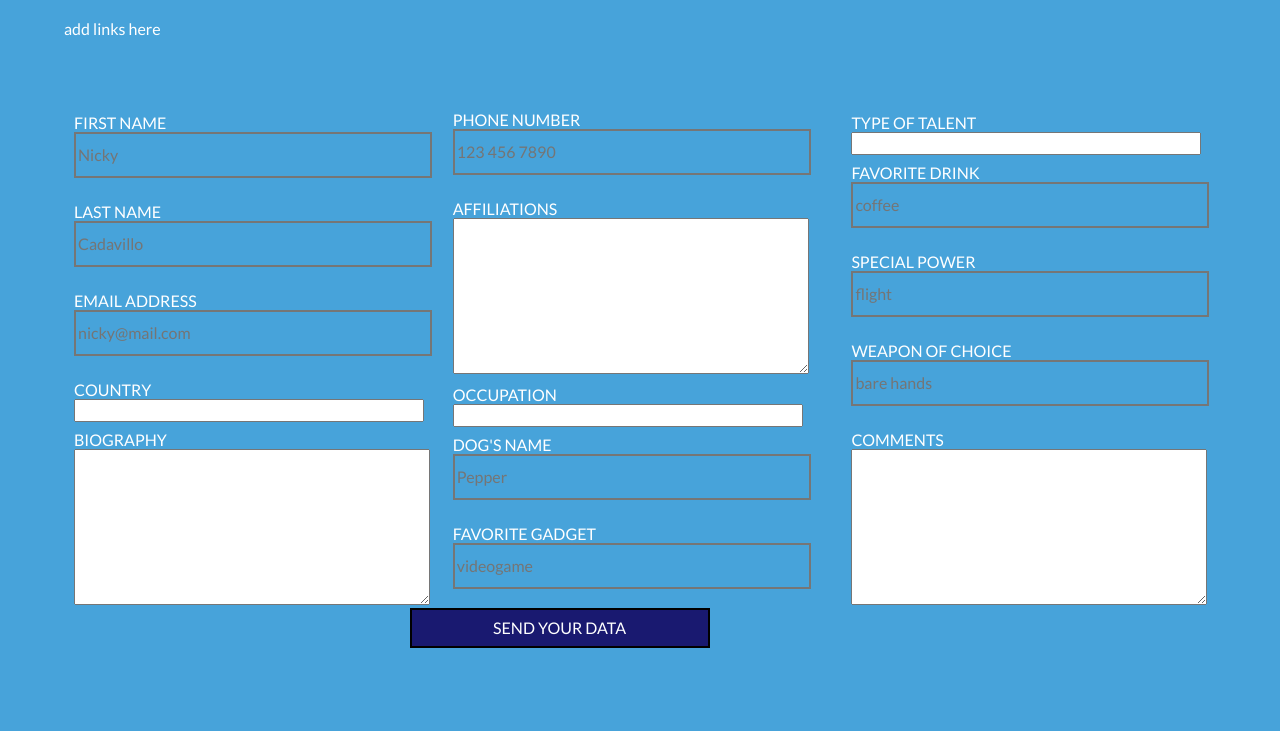
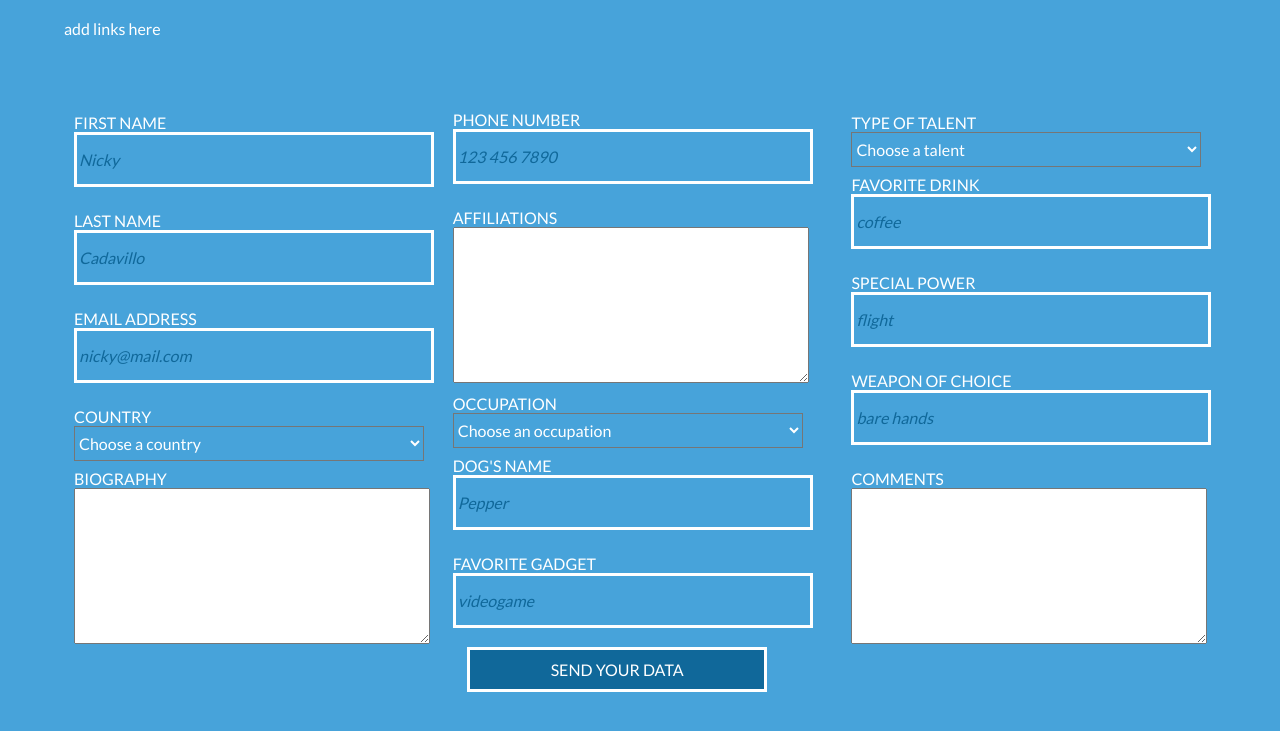
Before and after one commit to nickycadavillo/MultiColumnForm, a plain HTML site: page index.html in a window 1280 px wide. Shown: the part 63-794 px from the top of the page. Drawn offline with Linux system fonts and the light colour scheme; files whose address does not match are found by name.

Commit message:
changing colors and input styling

```diff
--- a/assets/css/styles.css
+++ b/assets/css/styles.css
@@ -11,12 +11,12 @@ header {
   margin-bottom: 5%;
 }
 
-form {
+form { /* container for the entire form*/
   width: 90%;
   margin-left: 5%;
 }
 
-div {
+div { /*container for each column*/
   width: 30%;
   margin-left: 10px;
   display: inline-block;
@@ -45,23 +45,36 @@ label {
 
 input{
   width: 350px;
-  height: 40px;
+  height: 45px;
   background-color: #47a3da;
+  border: 3px;
   border-style: solid; /* gets rid of ugly bevel: http://stackoverflow.com/questions/12791631/remove-inner-shadow-of-text-input*/
   margin-bottom: 1em;
+  padding: 2px;
+}
 
+input:focus{
+  color: #10689a;
+}
+
+::-webkit-input-placeholder{
+  color: #10689a;
+  font-style: italic;
 }
 
 select{
   width: 350px;
+  -webkit-appearance: menulist-button; /*http://stackoverflow.com/questions/20656114/how-to-style-increase-the-height-of-select-box-in-css*/
+  height: 35px;
+  background-color: #47a3da;
 
 }
 
 input.submit {
-  margin-left: 30%;
+  margin-left: 35%;
   width: 300px;
   text-transform: uppercase;
-  background-color: midnightblue;
+  background-color: #10689a;
 }
 
 textarea {
```
